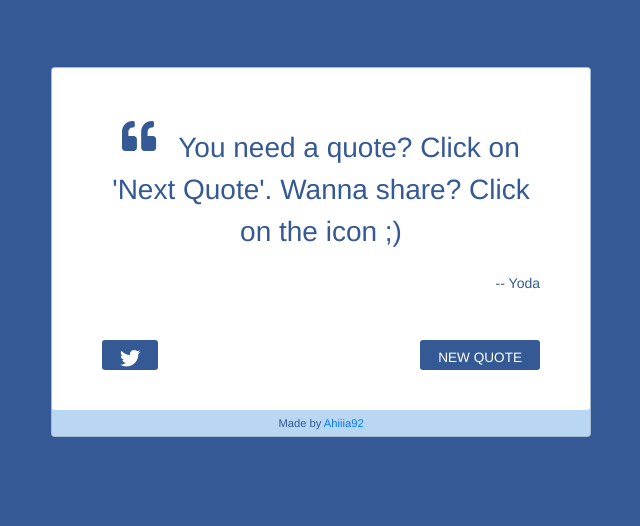
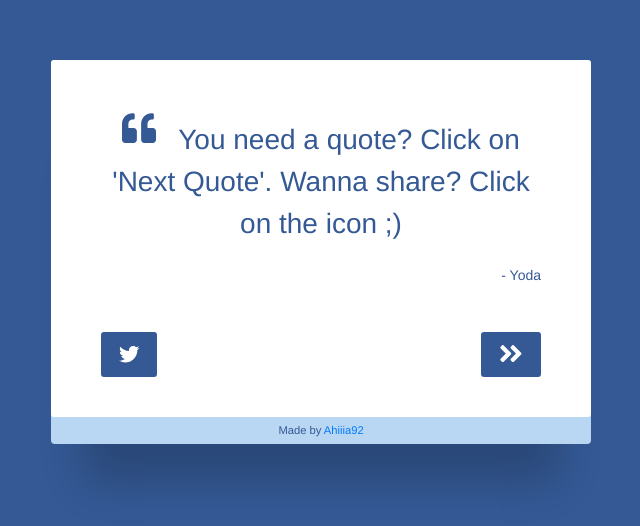
Before and after one commit to Ahiiia92/quote-machine, a React app: page / in a window 1280 px wide. Shown: the part 148-674 px from the top of the page, without its empty margins (319-959 px from the left). Built offline with nearby package versions, Linux system fonts and the light colour scheme.

Commit message:
added box-shadows and designed icons

```diff
--- a/assets/stylesheets/components/_cards.scss
+++ b/assets/stylesheets/components/_cards.scss
@@ -1,7 +1,7 @@
 .card {
   background-color: #b9d6f2;
-  // position: relative;
-  // z-index: 2;
+  box-shadow: 0px 70px 40px -32px rgba(0, 0, 0, 0.2);
+  border: none;
 }
 
 #quote-box {
@@ -25,8 +25,9 @@
 .btns {
   display: flex;
   justify-content: space-between;
+
   #new-quote {
-    height: 30px;
+    height: auto;
     border: none;
     border-radius: 3px;
     color: #fff;
@@ -42,9 +43,9 @@
 
   #tweet-quote {
     text-align: center;
-    font-size: 1.2em;
+    font-size: 2em;
     margin-right: 5px;
-    height: 30px;
+    height: auto;
     width: auto;
     border: none;
     border-radius: 3px;
@@ -52,7 +53,7 @@
     background-color: #345995;
     outline: none;
     font-size: 0.85em;
-    padding: 8px 18px 6px 18px;
+    padding: 12px 18px 8px 18px;
     margin-top: 30px;
     opacity: 1;
     cursor: pointer;
--- a/src/components/App.jsx
+++ b/src/components/App.jsx
@@ -60,14 +60,9 @@ class App extends Component {
                 />
                 <div className="btns">
                   <a href={`https://twitter.com/intent/tweet?text=${this.text}.+ ++author:+ +${this.author}`} id="tweet-quote">
-                    <FontAwesomeIcon
-                      icon={['fab', 'twitter']}
-                      style={{
-                        fontSize: '1.5em'
-                      }}
-                    />
+                    <FontAwesomeIcon icon={['fab', 'twitter']}  style={{ fontSize: '1.5em'}}/>
                   </a>
-                  <a href="#" id="new-quote" onClick={this.handleClick}>NEW QUOTE</a>
+                  <a href="#" id="new-quote" onClick={this.handleClick}><FontAwesomeIcon icon={['fa', 'angle-double-right']} style={{ fontSize: '2em' }} /></a>
                 </div>
               </div>
               <div className="footer">Made by <a href="https://github.com/Ahiiia92" target="_blank" rel="noopener">Ahiiia92</a></div>
--- a/src/components/Quote.jsx
+++ b/src/components/Quote.jsx
@@ -18,7 +18,7 @@ class Quote extends Component {
           />
         </span>
         {this.props.text}
-        <p id="author">-- {this.props.author}</p>
+        <p id="author">- {this.props.author}</p>
       </div>
     );
   };
--- a/src/fontawesome.jsx
+++ b/src/fontawesome.jsx
@@ -2,11 +2,12 @@
 import { library } from '@fortawesome/fontawesome-svg-core';
 
 // import your icons
-import { faQuoteLeft } from "@fortawesome/free-solid-svg-icons";
+import { faQuoteLeft, faAngleDoubleRight } from "@fortawesome/free-solid-svg-icons";
 import { fab } from "@fortawesome/free-brands-svg-icons";
 
 library.add(
   faQuoteLeft,
-  fab
+  fab,
+  faAngleDoubleRight
   // more icons go here
 );
```
